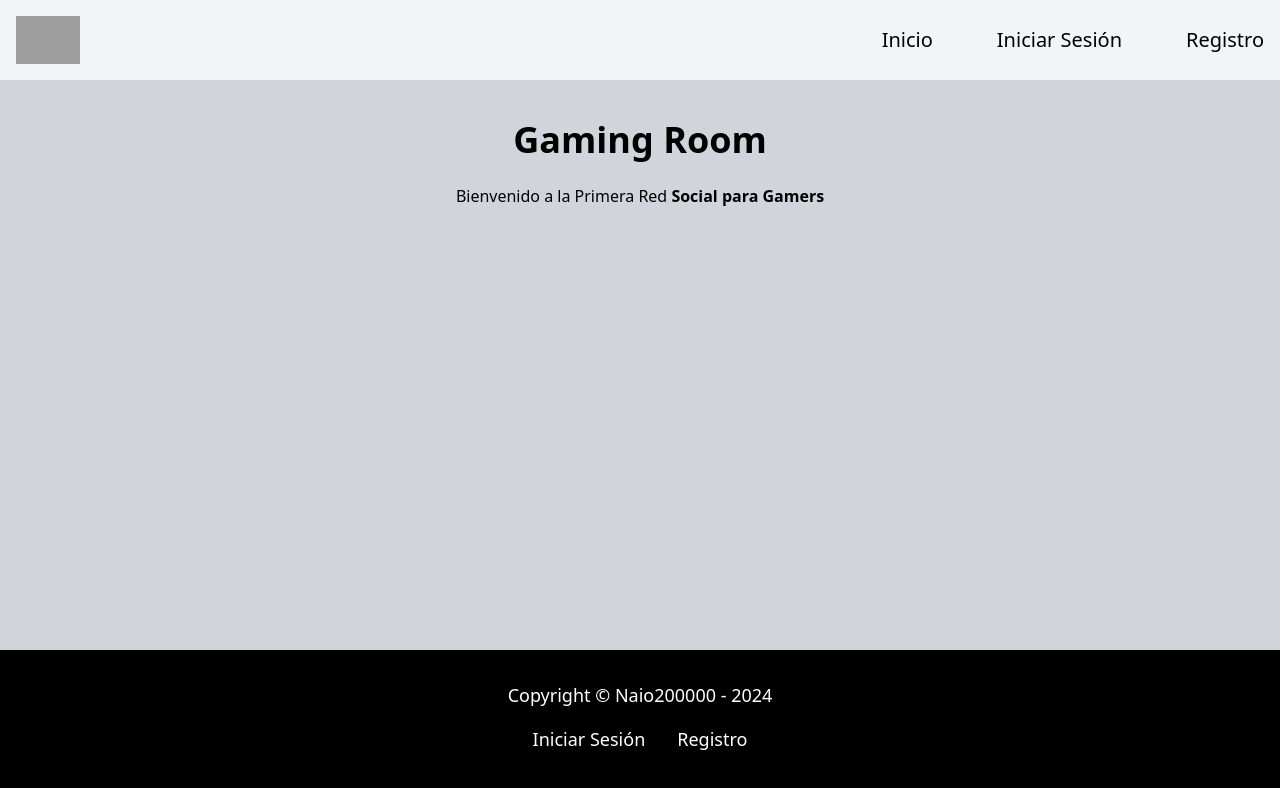
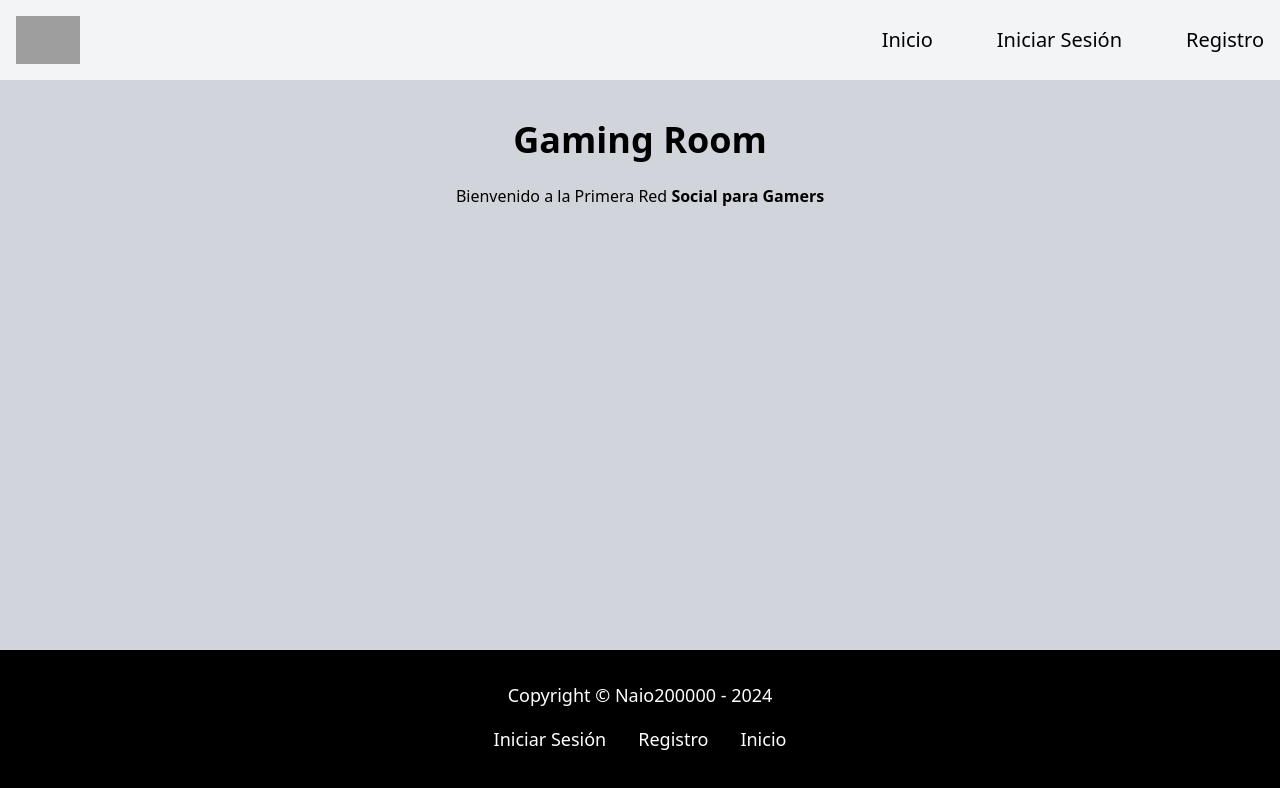
Before and after one commit to Naio200000/CWM-parcial1, a Vue app: page / in a window 1280 px wide. Shown: the top 788 px of the page. Built offline with nearby package versions, Linux system fonts and the light colour scheme; no server answers; grey boxes are pictures that could not be loaded.

Commit message:
feat: add link to footer

```diff
--- a/src/components/labels/MainFooter.vue
+++ b/src/components/labels/MainFooter.vue
@@ -13,6 +13,7 @@
             <ul class="flex gap-8 my-4 text-lg">
                 <li><routerLink to="/iniciar" href="#">Iniciar Sesión</routerLink></li>
                 <li><routerLink to="/registrarse" href="#">Registro</routerLink></li>
+                <li><routerLink to="/" href="#">Inicio</routerLink></li>
             </ul>
         </div>
     </footer>
```
